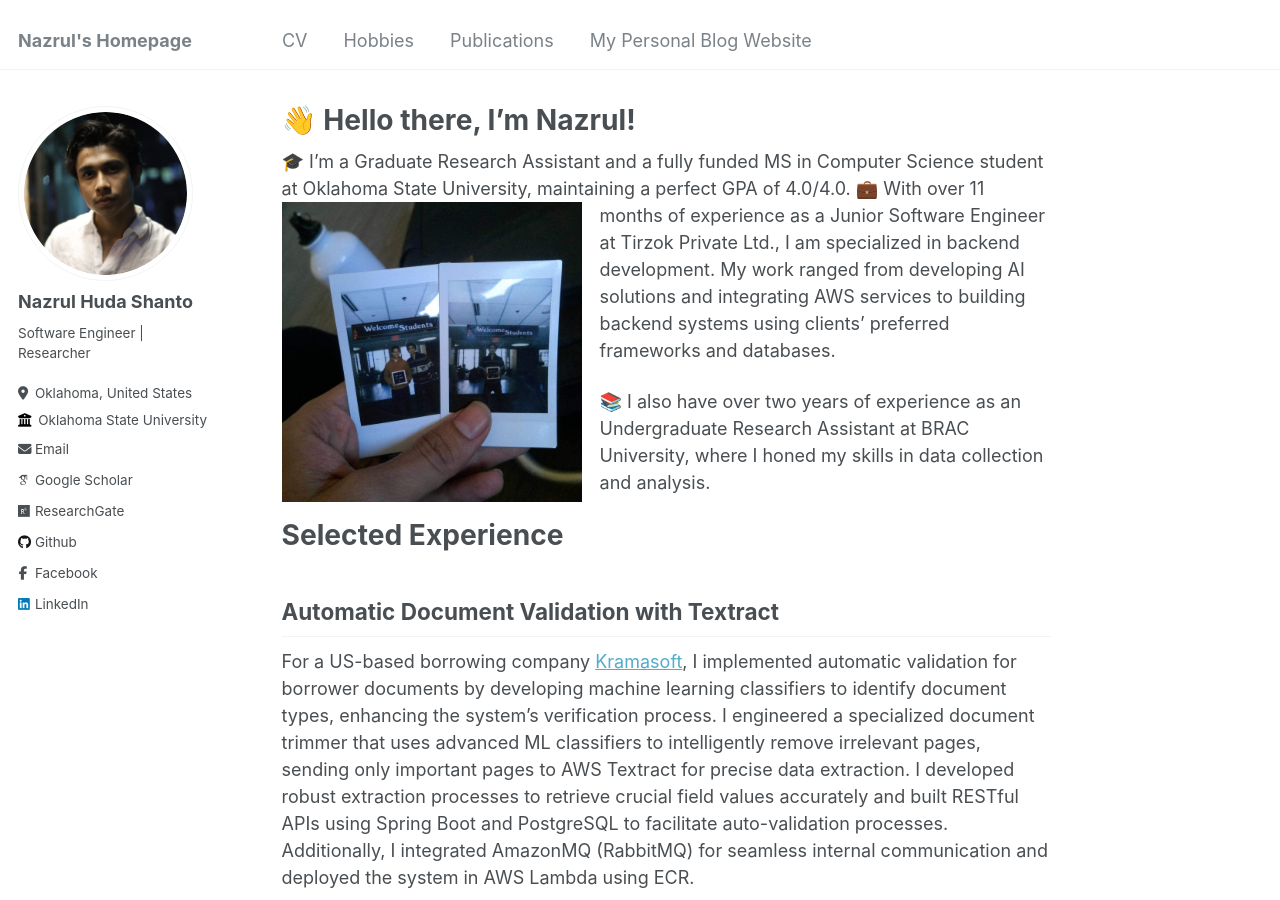
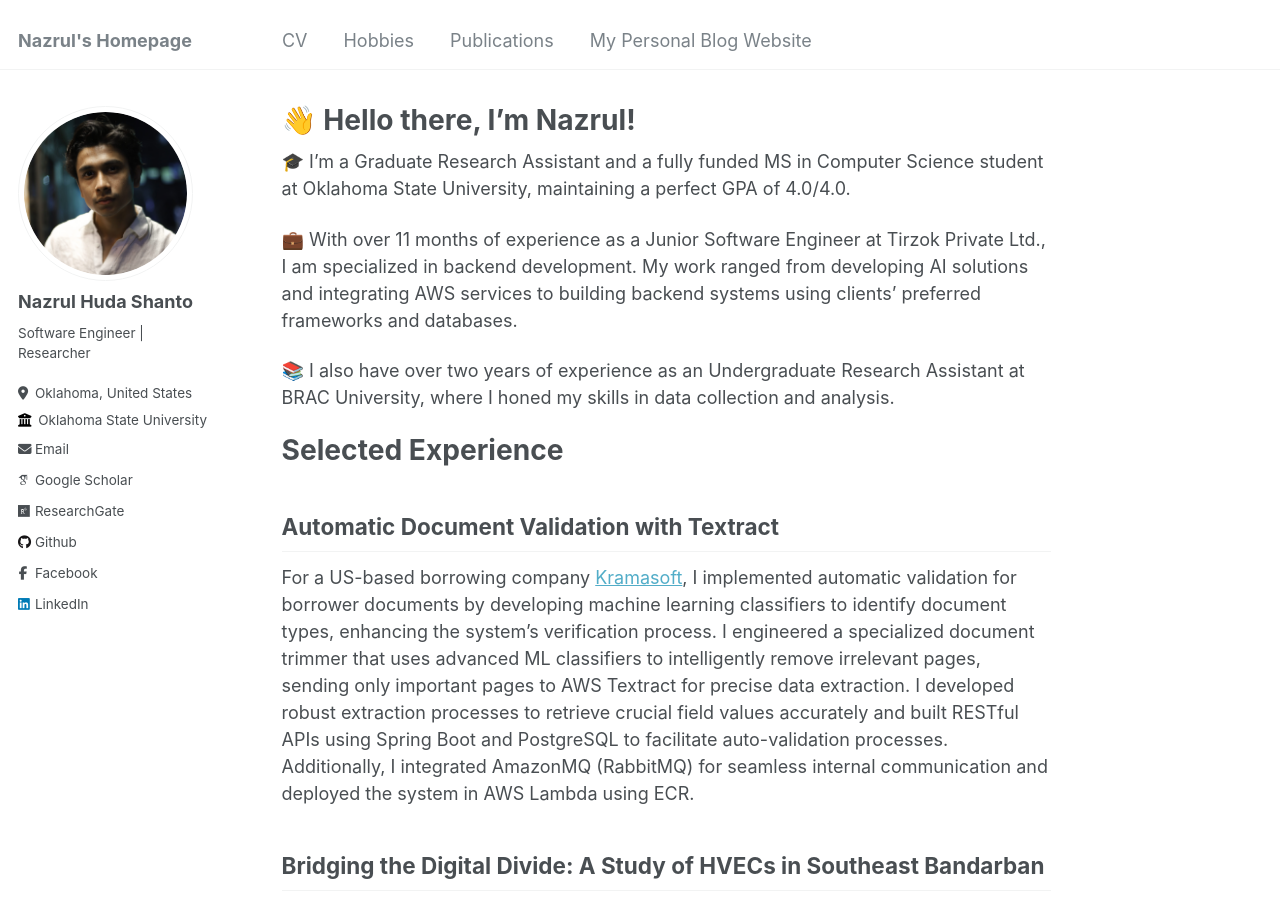
Before and after one commit to nazrulhuda/portfolio, a Jekyll site: the page built from _pages/about.md, in a window 1280 px wide and 900 px high. Built offline with Jekyll 4.4.1, drawn with Linux system fonts in a browser that asks for light colours; some web fonts are replaced.

Commit message:
first commit

```diff
--- a/_pages/about.md
+++ b/_pages/about.md
@@ -10,7 +10,8 @@ redirect_from:
 
 
 
-🎓 I'm a Graduate Research Assistant and a fully funded MS in Computer Science student at Oklahoma State University, maintaining a perfect GPA of 4.0/4.0. ![Illustration of combining vision and language modalities](images/oo.jpg){: .align-left width="300px"}
+🎓 I'm a Graduate Research Assistant and a fully funded MS in Computer Science student at Oklahoma State University, maintaining a perfect GPA of 4.0/4.0.
+
 💼 With over 11 months of experience as a Junior Software Engineer at Tirzok Private Ltd., I am specialized in backend development. My work ranged from developing AI solutions and integrating AWS services to building backend systems using clients' preferred frameworks and databases.
 
 
```
